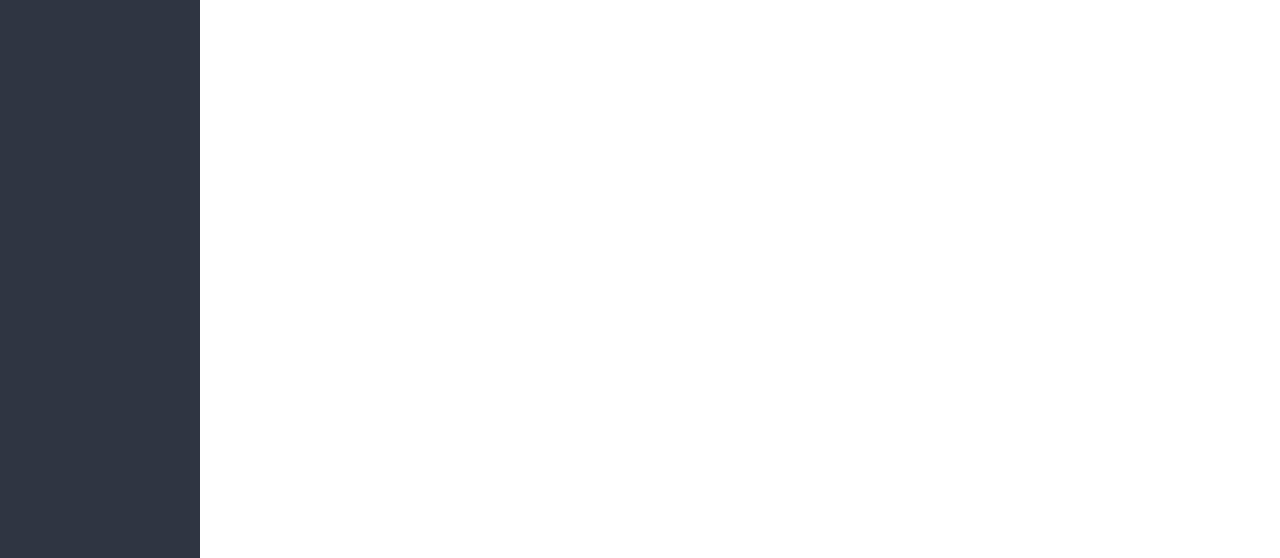
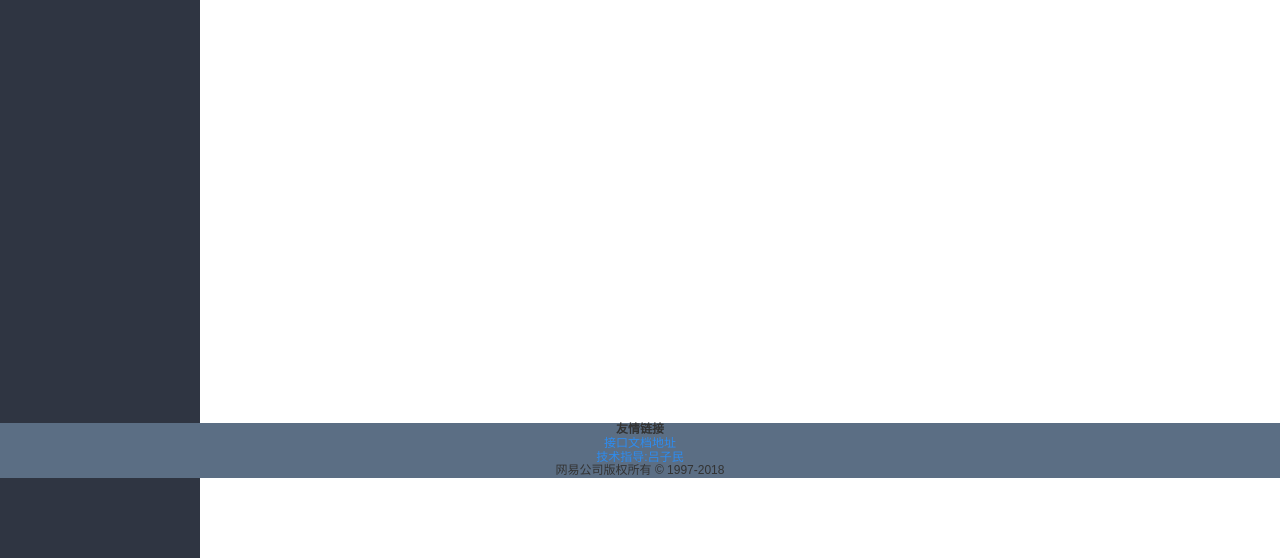
Before and after one commit to hawthornest/yanxuan-g4test, a plain HTML site: page src/main/resources/static/index.html in a window 1280 px wide. Shown: the part 322-880 px from the top of the page. Drawn offline with nearby package versions, Linux system fonts and the light colour scheme; no server answers.

Commit message:
Fixed:移动静态资源位置 Fixed:前端增加友情链接

```diff
--- a/pom.xml
+++ b/pom.xml
@@ -154,6 +154,8 @@
             </resource>
         </resources>
 	</build>
-
+	<profiles>
+		<profile></profile>
+	</profiles>
 
 </project>
--- a/static/css/main.css
+++ b/src/main/resources/static/css/main.css
@@ -289,9 +289,12 @@ th,tr,td{
     padding-bottom: 20px;
 }
 .m-foot{
+    position: fixed;
     min-width: 840px;
-    padding: 40px 150px 30px;
-    background: #f4f0ea;
+    width: 100%;
+    text-align: center;
+    background: #5b6e84;
+    bottom: 0;
 }
 .m-list li a{
     color: #333;
--- a/static/index.html
+++ b/src/main/resources/static/index.html
@@ -164,23 +164,20 @@
             </div>
         </div>
     </div>
-    <!--<div class="m-foot">-->
-        <!--<div class="m-content">-->
-            <!--<h4>友情链接</h4>-->
-            <!--<ul class="m-list">-->
-                <!--<li>-->
-                    <!--<a href="http://npm.mail.netease.com/">NPM</a>-->
-                <!--</li>-->
-                <!--<li>-->
-                    <!--<a href="https://github.com/ntesmail">Github</a>-->
-                <!--</li>-->
-                <!--<li>-->
-                    <!--<a href="https://doc.webpack-china.org/">webpack</a>-->
-                <!--</li>-->
-            <!--</ul>-->
-            <!--<p class="cprt">网易公司版权所有 © 1997-2018</p>-->
-        <!--</div>-->
-    <!--</div>-->
+    <div class="m-foot">
+        <div class="m-content">
+            <h4>友情链接</h4>
+            <ul class="m-list">
+                <li>
+                    <a href="/swagger-ui.html#!" style="color: #2d8cf0;">接口文档地址</a>
+                </li>
+                <li>
+                    <a style="color: #2d8cf0;">技术指导:吕子民</a>
+                </li>
+            </ul>
+            <p class="cprt">网易公司版权所有 © 1997-2018</p>
+        </div>
+    </div>
 </body>
 
 </html>
```
Also changed, not shown: src/main/resources/static/ManDb.html (renamed from static/ManDb.html), src/main/resources/static/css/reset.css (renamed from static/css/reset.css), src/main/resources/static/js/jsmethod.js (renamed from static/js/jsmethod.js).
